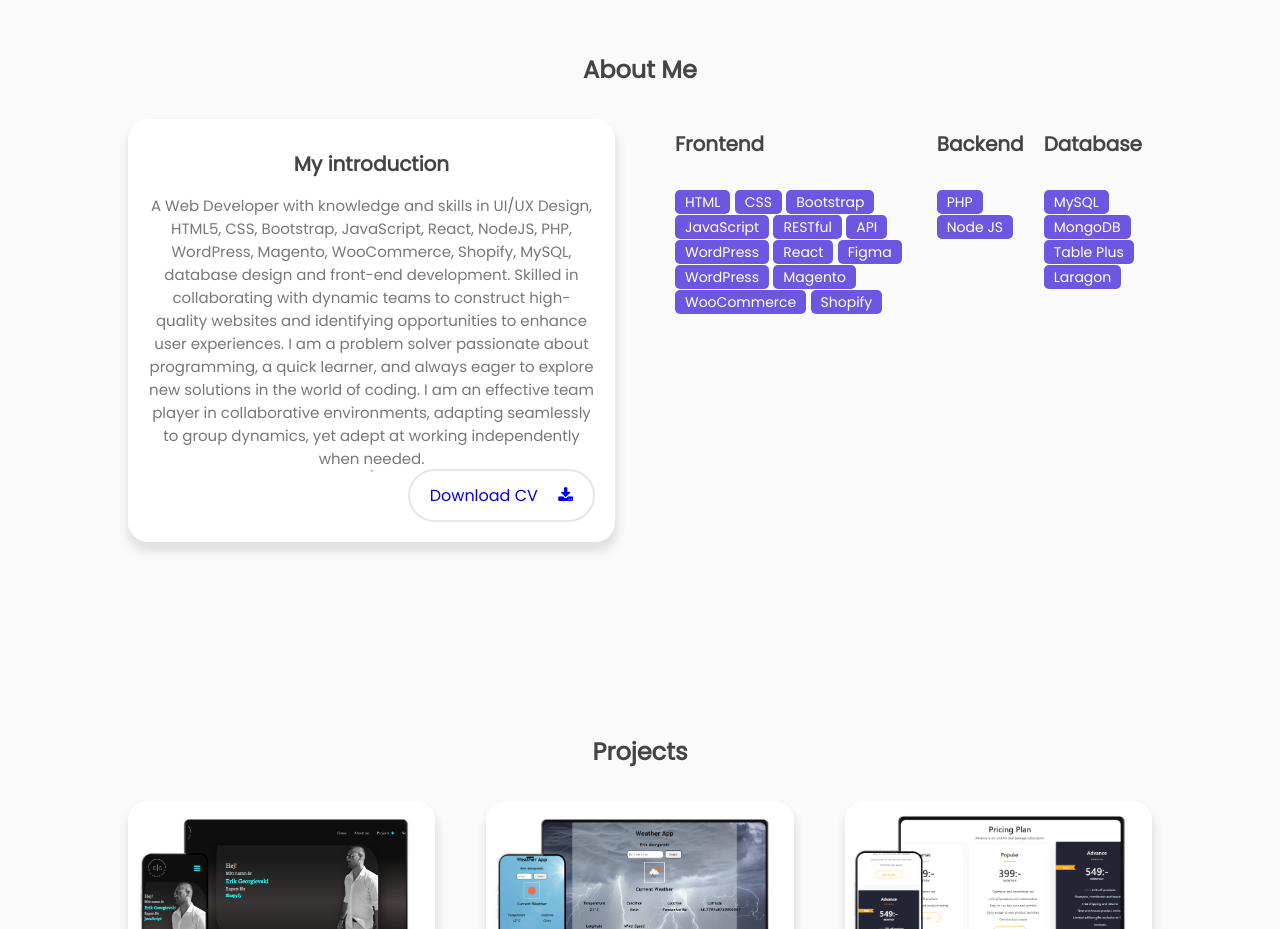
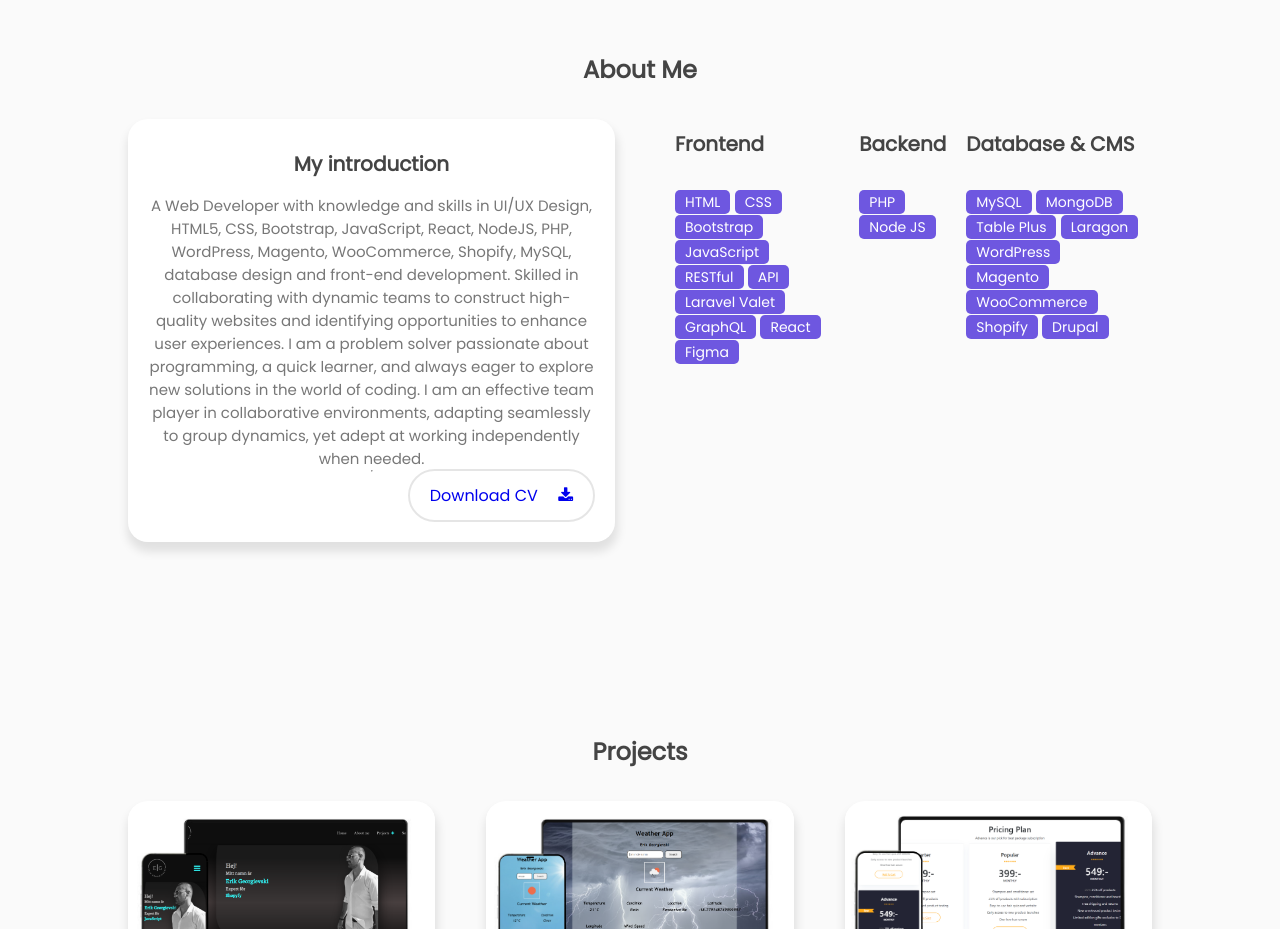
Before and after one commit to ErikGeorgievski/portfolio-erik, a plain HTML site: page index.html in a window 1280 px wide. Shown: the part 860-1789 px from the top of the page. Drawn offline with nearby package versions, Linux system fonts and the light colour scheme.

Commit message:
Update index.html

```diff
--- a/index.html
+++ b/index.html
@@ -153,13 +153,10 @@
               <span>JavaScript</span>
               <span>RESTful</span>
               <span>API</span>
-              <span>WordPress</span>
+              <span>Laravel Valet</span>
+              <span>GraphQL</span>
               <span>React</span>
               <span>Figma</span>
-              <span>WordPress</span>
-              <span>Magento</span>
-              <span>WooCommerce</span>
-              <span>Shopify</span>
 
 
             </div>
@@ -177,15 +174,18 @@
           </div>
           <div class="skills-box">
             <div class="skills-header">
-              <h3>Database</h3>
+              <h3>Database & CMS</h3>
             </div>
             <div class="skills-list">
               <span>MySQL</span>
               <span>MongoDB</span>
               <span>Table Plus</span>
               <span>Laragon</span>
-
-
+              <span>WordPress</span>
+              <span>Magento</span>
+              <span>WooCommerce</span>
+              <span>Shopify</span>
+              <span>Drupal</span>
 
             </div>
           </div>
```
